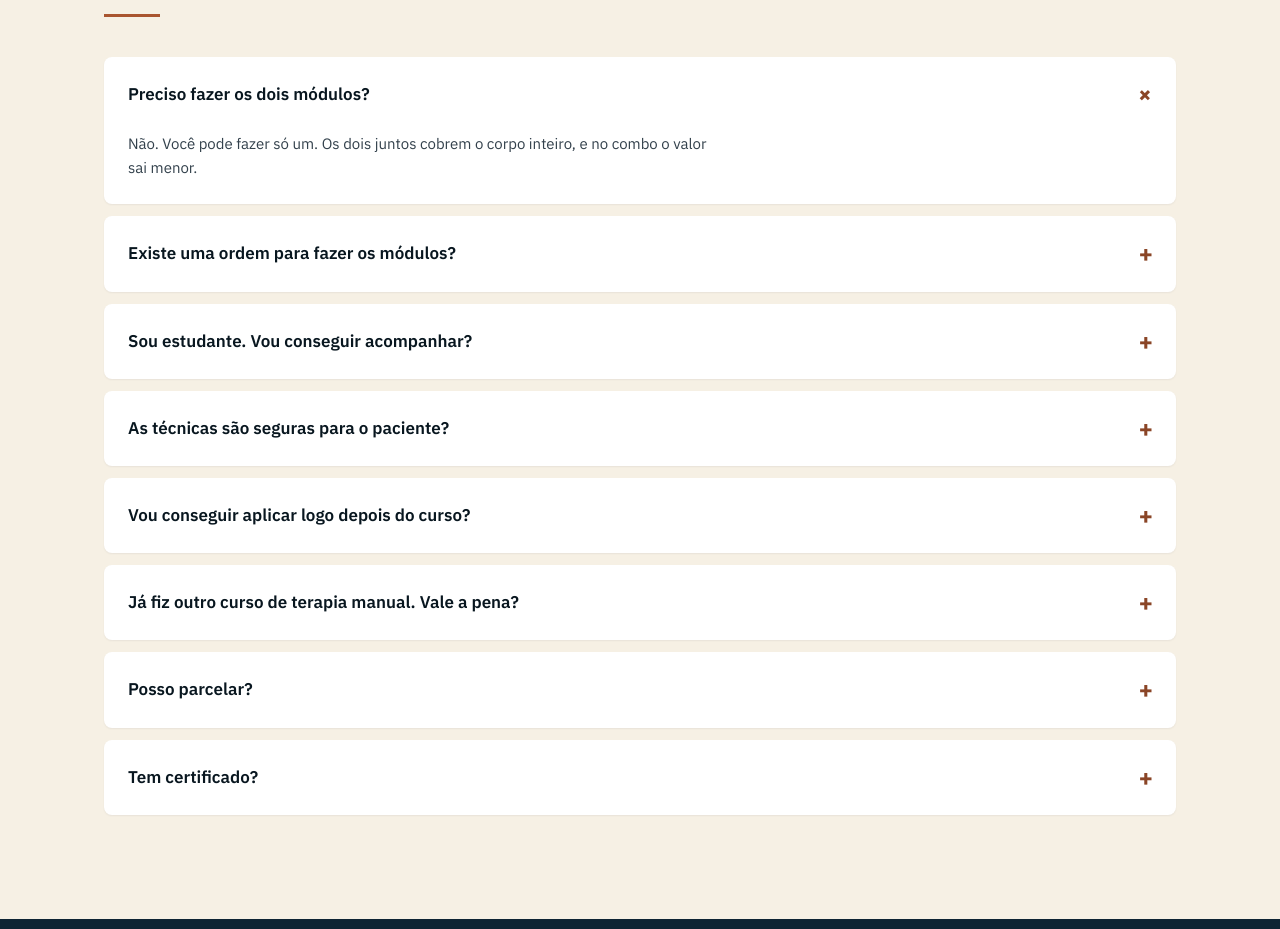
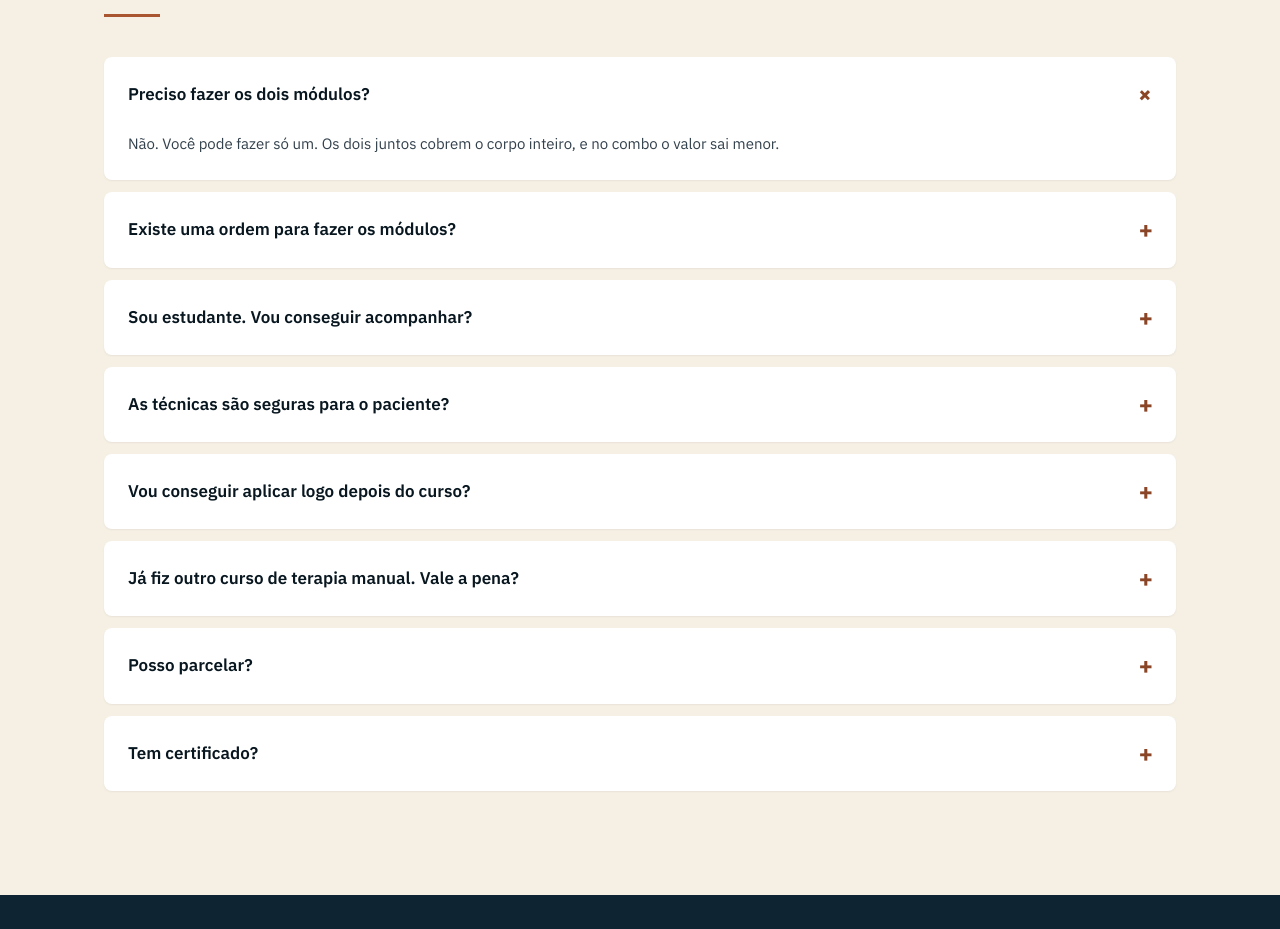
Before and after one commit to marcelofurlanfisio/curso_terapia_manual_moderna, a plain HTML site: page index.html in a window 1280 px wide. Shown: the part 8620-9549 px from the top of the page. Drawn offline with Linux system fonts and the light colour scheme; no server answers.

Commit message:
Respostas das perguntas frequentes ocupam a largura toda da caixa
Co-Authored-By: Claude Opus 5.5 <noreply@anthropic.com>
Claude-Session: https://claude.ai/code/session_01VpYV5u8QdYCEjvzDgcf7MR

```diff
--- a/index.html
+++ b/index.html
@@ -311,7 +311,7 @@ strong{color:var(--text-heading);font-weight:600}
 .faq summary::-webkit-details-marker{display:none}
 .faq summary::after{content:"+";font-family:var(--font-data);font-size:22px;color:var(--text-accent);transition:transform var(--dur-base) var(--ease-standard)}
 .faq details[open] summary::after{transform:rotate(45deg)}
-.faq details p{padding:0 var(--sp-6) var(--sp-6);font-size:var(--fs-body-sm);max-width:70ch}
+.faq details p{padding:0 var(--sp-6) var(--sp-6);font-size:var(--fs-body-sm);max-width:none}
 
 /* Chamada final */
 .final{text-align:center;padding:var(--sp-13) 0}
```
